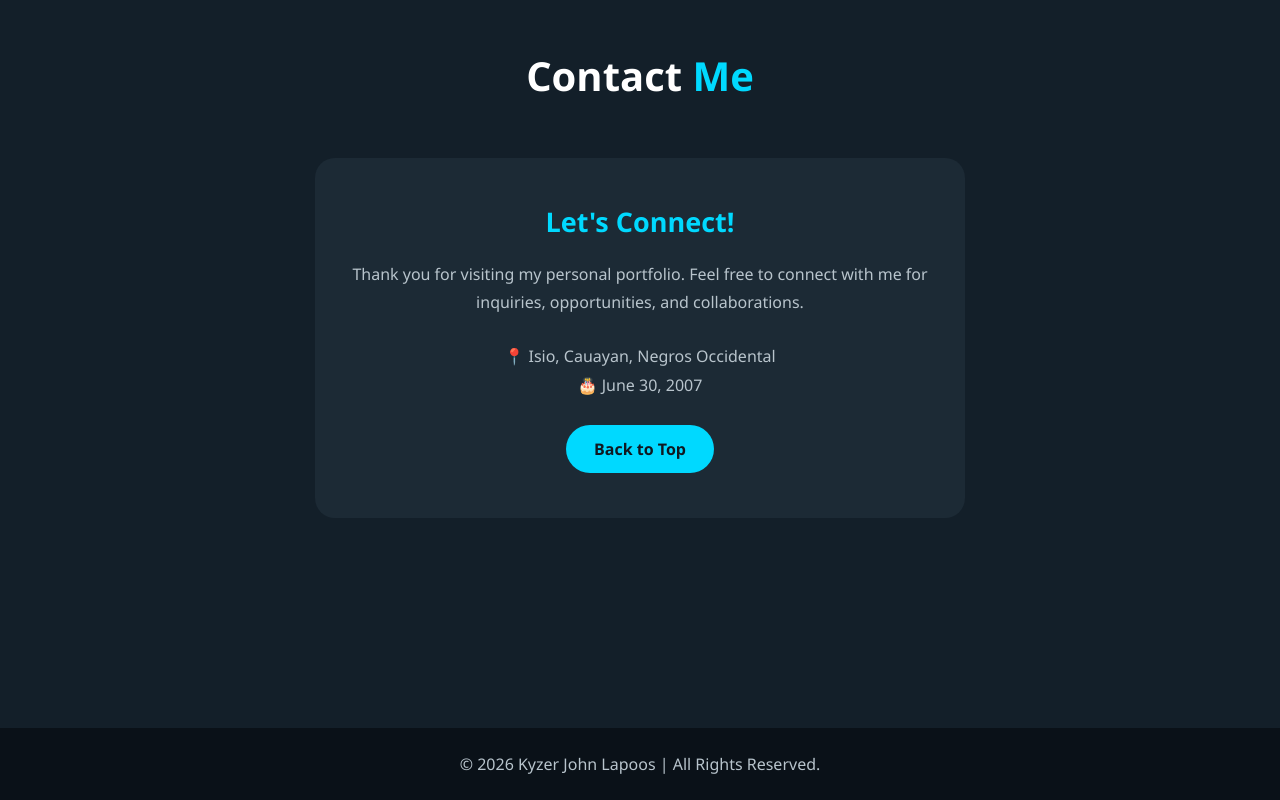
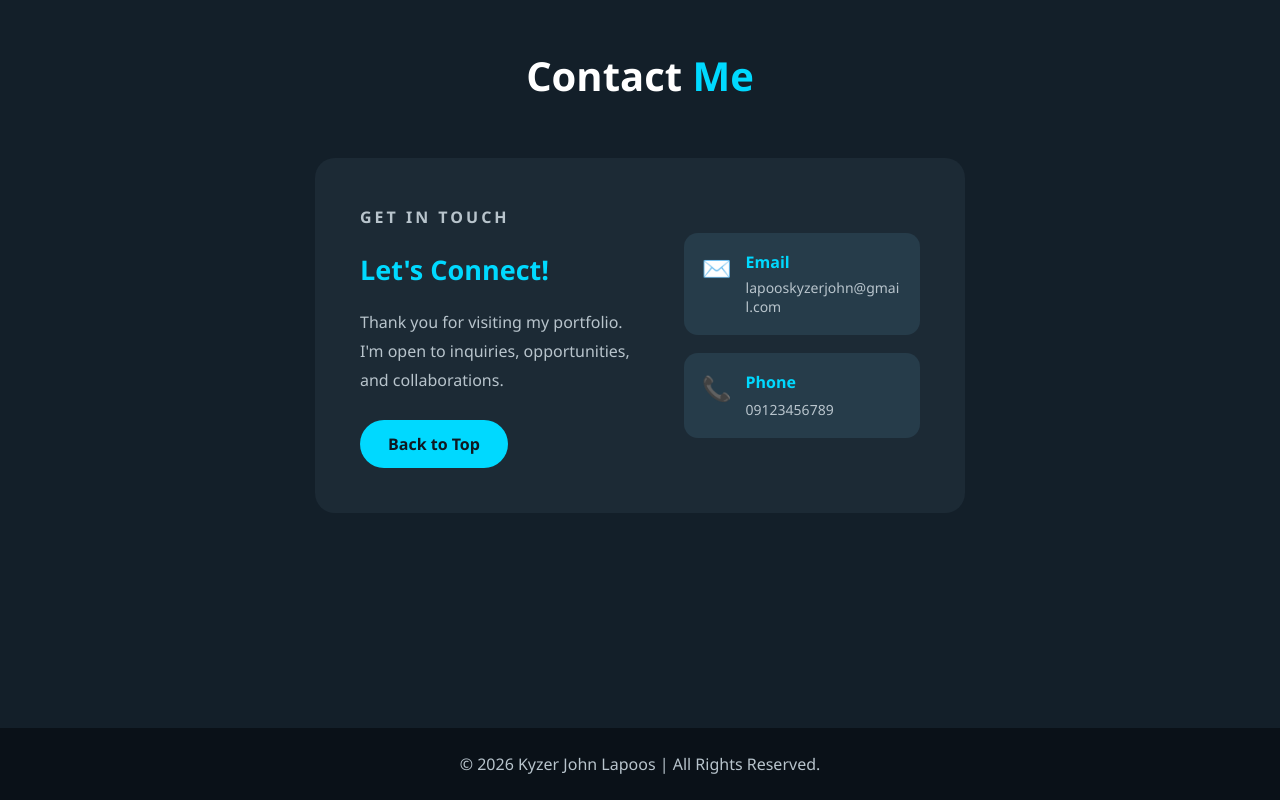
Before and after one commit to ky308/Lapoos-Project-1, a plain HTML site: page index.html in a window 1280 px wide. Shown: the part 4172-4972 px from the top of the page. Drawn offline with Linux system fonts and the light colour scheme.

Commit message:
adding contact

```diff
--- a/index.html
+++ b/index.html
@@ -205,20 +205,35 @@
 
         <div class="contact-container">
 
-            <h3>Let's Connect!</h3>
+            <div class="contact-copy">
+                <p class="welcome">GET IN TOUCH</p>
+                <h3>Let's Connect!</h3>
 
-            <p>
-                Thank you for visiting my personal portfolio.
-                Feel free to connect with me for inquiries,
-                opportunities, and collaborations.
-            </p>
+                <p>
+                    Thank you for visiting my portfolio. I'm open to
+                    inquiries, opportunities, and collaborations.
+                </p>
+
+                <a href="#home" class="btn">Back to Top</a>
+            </div>
 
             <div class="contact-info">
-                <p>📍 Isio, Cauayan, Negros Occidental</p>
-                <p>🎂 June 30, 2007</p>
+                <div class="contact-item">
+                    <span class="contact-icon">✉️</span>
+                    <div>
+                        <h4>Email</h4>
+                        <a class="contact-link" href="mailto:lapooskyzerjohn@gmail.com">lapooskyzerjohn@gmail.com</a>
+                    </div>
+                </div>
+
+                <div class="contact-item">
+                    <span class="contact-icon">📞</span>
+                    <div>
+                        <h4>Phone</h4>
+                        <a class="contact-link" href="tel:09123456789">09123456789</a>
+                    </div>
+                </div>
             </div>
-
-            <a href="#home" class="btn">Back to Top</a>
 
         </div>
 
--- a/style.css
+++ b/style.css
@@ -293,9 +293,12 @@ section {
 .contact-container {
     max-width: 650px;
     margin: auto;
-    text-align: center;
+    display: grid;
+    grid-template-columns: 1.2fr 1fr;
+    align-items: center;
+    gap: 40px;
     background: var(--secondary);
-    padding: 45px 30px;
+    padding: 45px;
     border-radius: 20px;
     transition: transform 0.3s ease, box-shadow 0.3s ease;
 }
@@ -316,8 +319,48 @@ section {
     line-height: 1.8;
 }
 
+.contact-copy > p:not(.welcome) {
+    margin-bottom: 25px;
+}
+
 .contact-info {
-    margin: 25px 0;
+    display: grid;
+    gap: 18px;
+}
+
+.contact-item {
+    display: flex;
+    align-items: flex-start;
+    gap: 14px;
+    padding: 18px;
+    background: #263c4a;
+    border-radius: 14px;
+}
+
+.contact-icon {
+    font-size: 24px;
+}
+
+.contact-item h4 {
+    color: var(--accent);
+    margin-bottom: 5px;
+}
+
+.contact-item p,
+.contact-link {
+    font-size: 14px;
+}
+
+.contact-link {
+    display: inline-block;
+    color: var(--gray);
+    overflow-wrap: anywhere;
+    text-decoration: none;
+    transition: color 0.3s ease;
+}
+
+.contact-link:hover {
+    color: var(--accent);
 }
 
 /* FOOTER */
@@ -352,6 +395,11 @@ footer {
 
     .cards {
         grid-template-columns: repeat(2, 1fr);
+    }
+
+    .contact-container {
+        grid-template-columns: 1fr;
+        gap: 30px;
     }
 
 }
```
